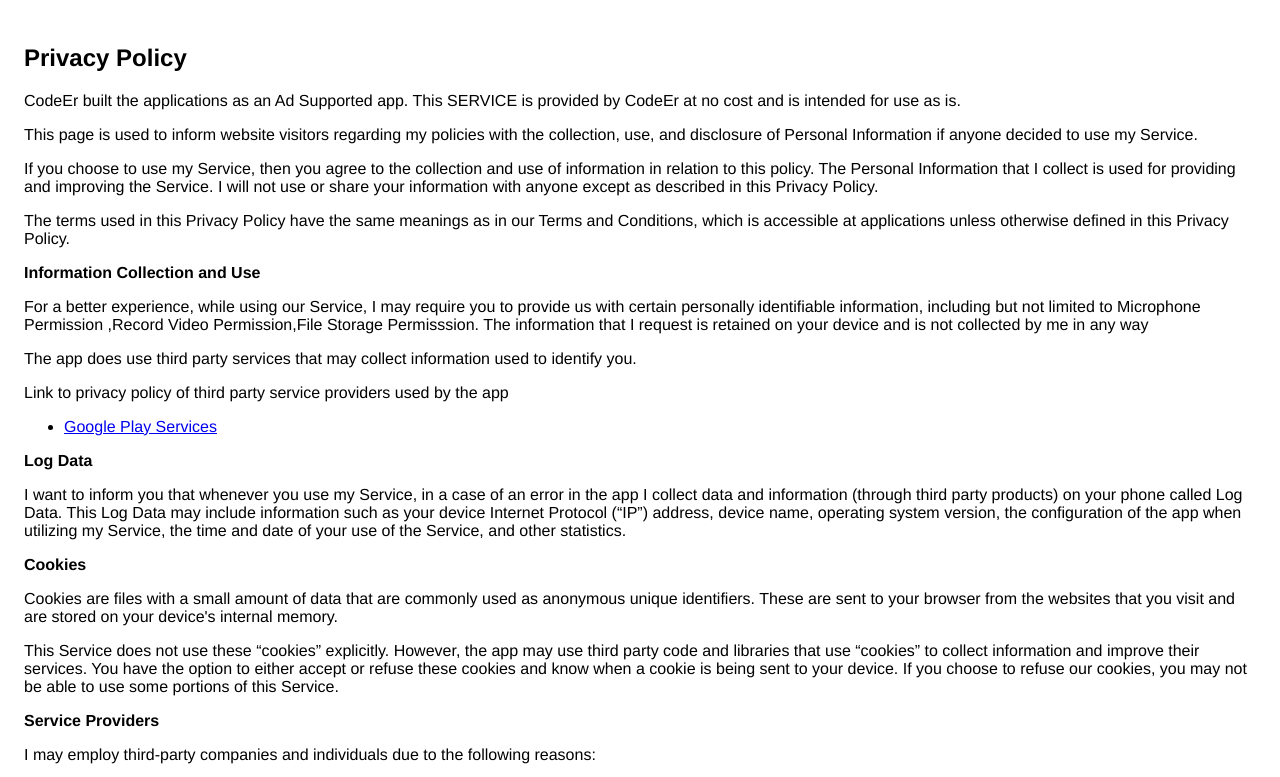
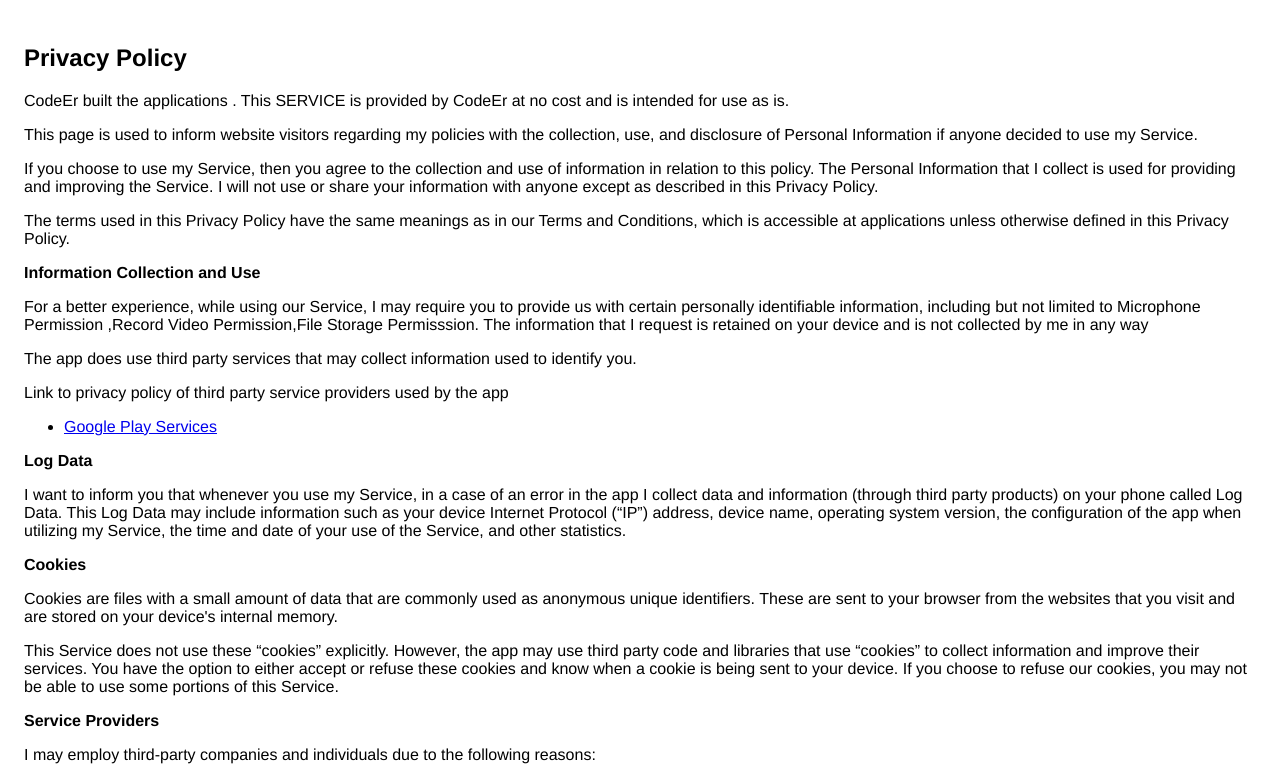
Before and after one commit to Devloper-sudo/PrivacyPolicy, a plain HTML site: page index.html in a window 1280 px wide. Shown: the top 777 px of the page. Drawn offline with Linux system fonts and the light colour scheme.

Commit message:
Update index.html

```diff
--- a/index.html
+++ b/index.html
@@ -1,4 +1,4 @@
-<!DOCTYPE html><html> <head> <meta charset="utf-8"> <meta name="viewport" content="width=device-width"> <title>Privacy Policy</title> <style>body{font-family: "Helvetica Neue", Helvetica, Arial, sans-serif; padding:1em;}</style></head> <body><h2>Privacy Policy</h2> <p> CodeEr built the  applications as an Ad Supported app. This SERVICE is provided by CodeEr at no cost and is intended for use as is.
+<!DOCTYPE html><html> <head> <meta charset="utf-8"> <meta name="viewport" content="width=device-width"> <title>Privacy Policy</title> <style>body{font-family: "Helvetica Neue", Helvetica, Arial, sans-serif; padding:1em;}</style></head> <body><h2>Privacy Policy</h2> <p> CodeEr built the  applications . This SERVICE is provided by CodeEr at no cost and is intended for use as is.
                   </p> <p>This page is used to inform website visitors regarding my policies with the collection, use, and
                     disclosure of Personal Information if anyone decided to use my Service.
                   </p> <p>If you choose to use my Service, then you agree to the collection and use of information in relation
```
